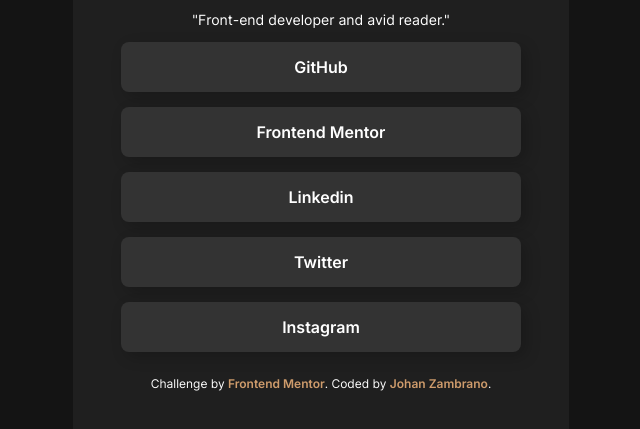
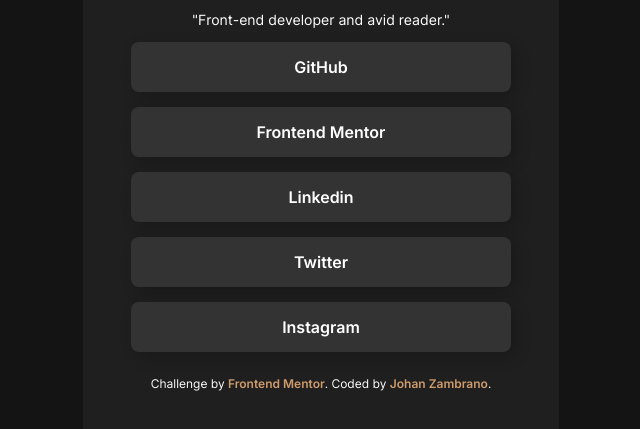
Before and after one commit to jazs790715/Social-links-profile, a plain HTML site: page index.html in a window 1280 px wide. Shown: the part 383-812 px from the top of the page, without its empty margins (319-959 px from the left). Drawn offline with Linux system fonts and the light colour scheme.

Commit message:
add function clam

```diff
--- a/style.css
+++ b/style.css
@@ -48,10 +48,7 @@ p {
   padding-block: 3rem;
   background-color: var(--grey-800);
   border-radius: 0.5rem;
-  max-height: 100vh;
-  min-width: 20rem;
-  max-width: 25rem;
-  width: 100%;
+  width: clamp(320px, 40vw, 380px);
 }
 
 header {
```
